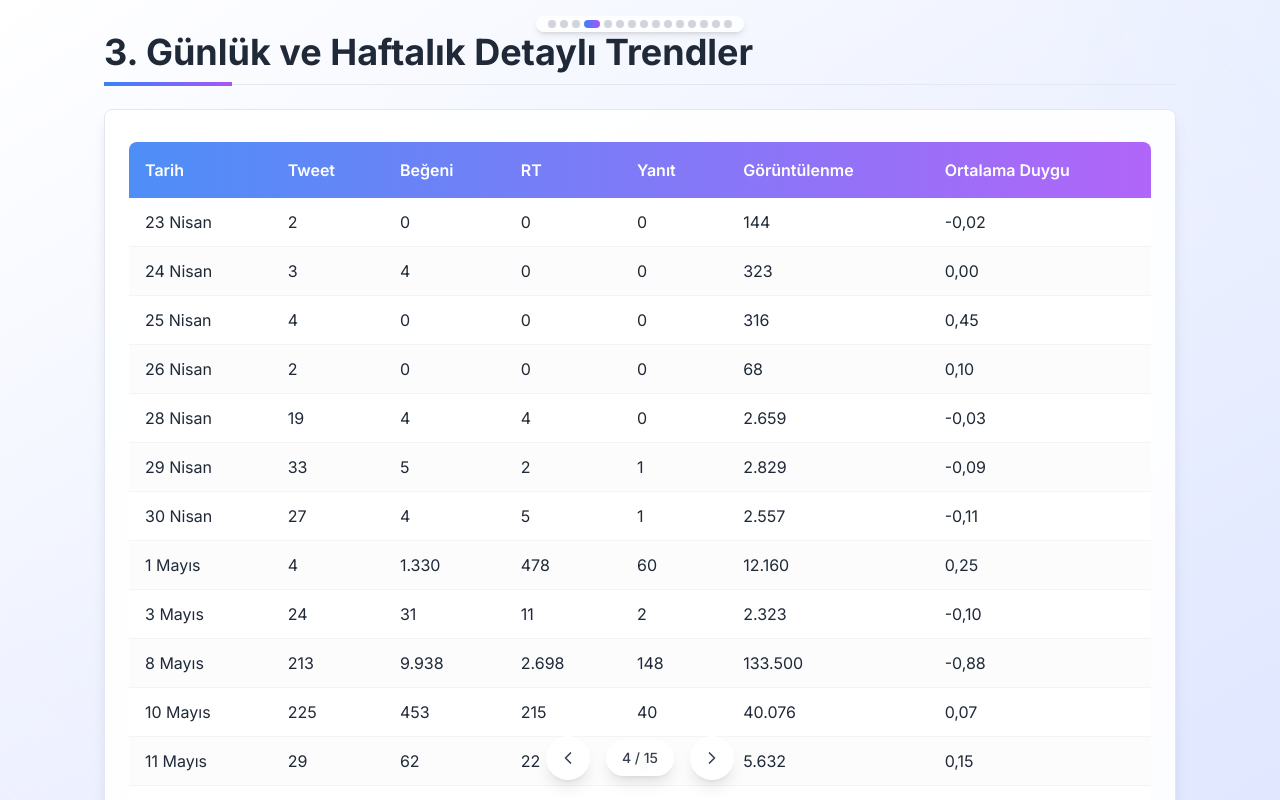
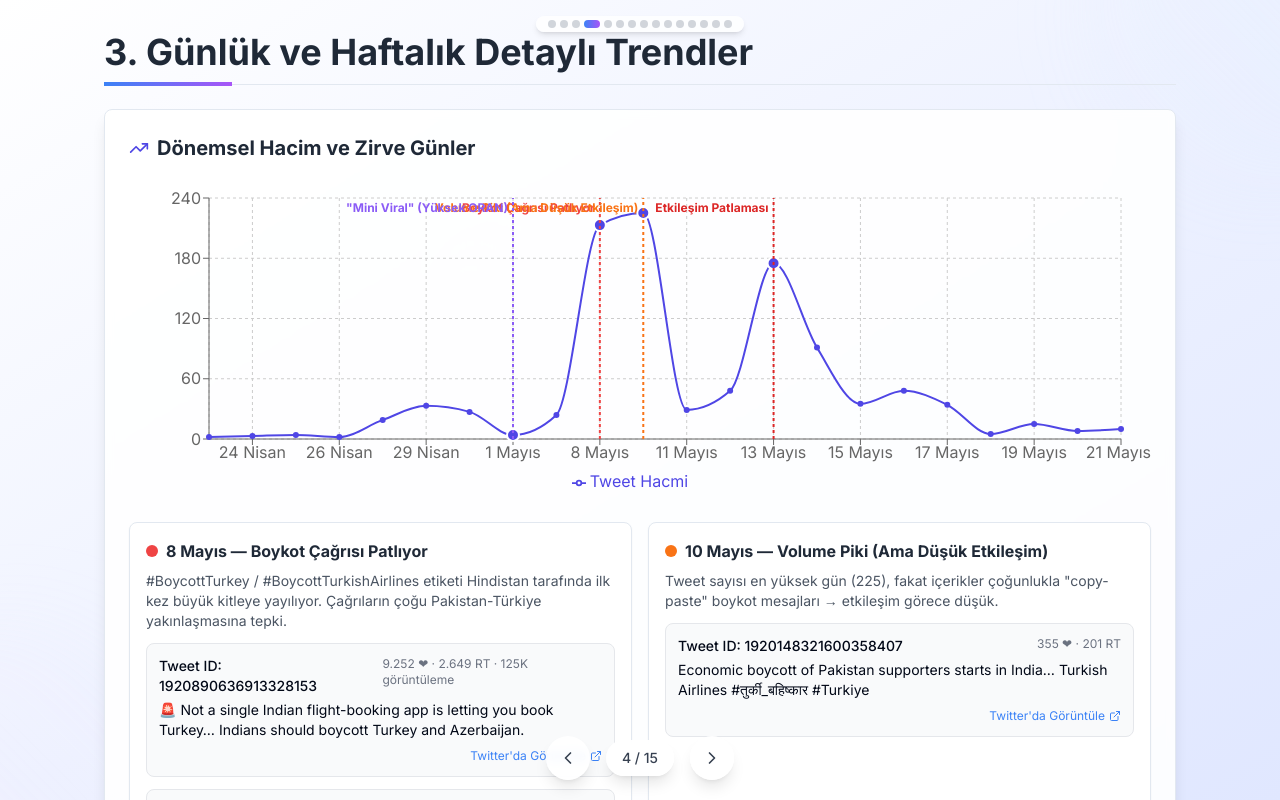
Before and after one commit to sametecem/report-hawk-india-crisis, a React (Vite) app: page / in a window 1280 px wide. Both pictures are taken after a click on the button 596 px from the left and 24 px from the top of the page. Built offline with nearby package versions, Linux system fonts and the light colour scheme.

Commit message:
Enhance Daily Trends Slide with peak details
Added interactive elements to the Daily Trends slide to highlight peak activity periods, including tooltips with details and links to relevant tweets.

```diff
--- a/src/components/slides/DailyTrendsSlide.tsx
+++ b/src/components/slides/DailyTrendsSlide.tsx
@@ -11,13 +11,249 @@ import {
   CartesianGrid,
   Tooltip,
   Legend,
-  ResponsiveContainer
+  ResponsiveContainer,
+  ReferenceLine,
+  ReferenceArea
 } from 'recharts';
 import { sentimentData } from '@/data/reportData';
+import { tweetVolumeData } from '@/data/reportData';
+import { HoverCard, HoverCardContent, HoverCardTrigger } from '@/components/ui/hover-card';
+import { ExternalLink, AlertCircle, TrendingUp } from 'lucide-react';
+import TweetCard from '@/components/TweetCard';
+import { Badge } from '@/components/ui/badge';
+
+// Peak days data
+const peakDaysData = [
+  {
+    date: "8 Mayıs",
+    title: "Boykot Çağrısı Patlıyor",
+    description: "#BoycottTurkey / #BoycottTurkishAirlines etiketi Hindistan tarafında ilk kez büyük kitleye yayılıyor. Çağrıların çoğu Pakistan-Türkiye yakınlaşmasına tepki.",
+    tweets: [
+      {
+        id: "1920890636913328153",
+        text: "🚨 Not a single Indian flight-booking app is letting you book Turkey… Indians should boycott Turkey and Azerbaijan.",
+        stats: "9.252 ❤ · 2.649 RT · 125K görüntüleme"
+      },
+      {
+        id: "1921147041190217791",
+        text: "Share max so Turkey becomes an abuse for every Indian! Boycott Turkey for tourism, boycott Turkish Airlines for travel!",
+        stats: "434 ❤ · 233 RT"
+      }
+    ],
+    color: "#ef4444",
+    position: { x: 9 } // index position in tweetVolumeData
+  },
+  {
+    date: "10 Mayıs",
+    title: "Volume Piki (Ama Düşük Etkileşim)",
+    description: "Tweet sayısı en yüksek gün (225), fakat içerikler çoğunlukla \"copy-paste\" boykot mesajları → etkileşim görece düşük.",
+    tweets: [
+      {
+        id: "1920148321600358407",
+        text: "Economic boycott of Pakistan supporters starts in India… Turkish Airlines #तुर्की_बहिष्कार #Turkiye",
+        stats: "355 ❤ · 201 RT"
+      }
+    ],
+    color: "#f97316",
+    position: { x: 10 }
+  },
+  {
+    date: "13 Mayıs",
+    title: "Etkileşim Patlaması",
+    description: "Medyada \"Hindistanlı turistler Türkiye-Azerbaycan'da yılda 6.000 cr ₹ harcıyor\" haberi yayılıyor; boykot savunucuları rakamı büyütüp paylaşıyor. 51K ❤ + 15K RT, rapordaki en büyük interaction.",
+    tweets: [
+      {
+        id: "1922291949068845502",
+        text: "🚨 Indian travellers spent nearly ₹6000 crore on tourism in Turkey & Azerbaijan in 2024. Let's keep our money for friends!",
+        stats: "13.757 ❤ · 3.784 RT · 185K görüntüleme"
+      }
+    ],
+    color: "#dc2626",
+    position: { x: 13 },
+    isHighlight: true
+  },
+  {
+    date: "1 Mayıs",
+    title: "\"Mini Viral\" (Yüksek ORAN)",
+    description: "Sadece 4 tweet atılıyor ama toplam 1.330 ❤ + 478 RT → en yüksek \"etkileşim / tweet\" oranı.",
+    tweets: [
+      {
+        id: "1920918289703391251",
+        text: "@ANI Boycott Turkish Airlines, flights & dramas in our country.",
+        stats: "307 ❤ · 72 RT"
+      }
+    ],
+    color: "#8b5cf6",
+    position: { x: 7 }
+  }
+];
 
 const DailyTrendsSlide = () => {
+  const volumeChartData = React.useMemo(() => {
+    return tweetVolumeData.map((item) => ({
+      ...item,
+      // Add isPeakDay property to the data points that match our peak days
+      isPeakDay: peakDaysData.some(peak => peak.date === item.name)
+    }));
+  }, []);
+
   return (
     <Slide title="3. Günlük ve Haftalık Detaylı Trendler" bgColor="bg-gradient-to-br from-white via-indigo-50 to-indigo-100">
+      <Card className="p-6 shadow-lg bg-white/90 backdrop-blur-sm mb-6">
+        <div className="flex items-center gap-2 mb-4">
+          <TrendingUp className="w-5 h-5 text-indigo-600" />
+          <h3 className="text-xl font-bold text-gray-800">Dönemsel Hacim ve Zirve Günler</h3>
+        </div>
+
+        <div className="h-80 mb-6">
+          <ResponsiveContainer width="100%" height="100%">
+            <LineChart
+              data={volumeChartData}
+              margin={{ top: 20, right: 30, left: 20, bottom: 5 }}
+            >
+              <CartesianGrid strokeDasharray="3 3" />
+              <XAxis dataKey="name" />
+              <YAxis />
+              <Tooltip
+                formatter={(value) => [`${value} tweet`, "Hacim"]}
+                labelFormatter={(label) => `Tarih: ${label}`}
+                contentStyle={{
+                  backgroundColor: "white",
+                  borderRadius: "8px",
+                  boxShadow: "0 4px 6px -1px rgba(0, 0, 0, 0.1), 0 2px 4px -1px rgba(0, 0, 0, 0.06)",
+                  border: "none"
+                }}
+              />
+              <Legend />
+              <Line
+                type="monotone"
+                dataKey="tweets"
+                stroke="#4f46e5"
+                strokeWidth={2}
+                dot={(props) => {
+                  const { cx, cy, payload } = props;
+                  const isPeakDay = payload.isPeakDay;
+
+                  return isPeakDay ? (
+                    <circle
+                      cx={cx}
+                      cy={cy}
+                      r={6}
+                      fill="#4f46e5"
+                      stroke="white"
+                      strokeWidth={2}
+                    />
+                  ) : (
+                    <circle
+                      cx={cx}
+                      cy={cy}
+                      r={3}
+                      fill="#4f46e5"
+                    />
+                  );
+                }}
+                activeDot={{ r: 8 }}
+                name="Tweet Hacmi"
+              />
+
+              {/* Add reference lines for the peak days */}
+              {peakDaysData.map((peak, index) => (
+                <ReferenceLine
+                  key={index}
+                  x={peak.date}
+                  stroke={peak.color}
+                  strokeDasharray="3 3"
+                  strokeWidth={2}
+                  label={{
+                    value: peak.title,
+                    position: 'insideTopRight',
+                    fill: peak.color,
+                    fontSize: 12,
+                    fontWeight: 'bold'
+                  }}
+                />
+              ))}
+            </LineChart>
+          </ResponsiveContainer>
+        </div>
+
+        {/* Peak Days Cards */}
+        <div className="grid grid-cols-1 md:grid-cols-2 gap-4">
+          {peakDaysData.map((peak, index) => (
+            <Card
+              key={index}
+              className={`p-4 ${peak.isHighlight ? 'border-2 border-red-500' : ''}`}
+            >
+              <div className="flex justify-between items-start mb-2">
+                <div className="flex items-center gap-2">
+                  <div
+                    className="w-3 h-3 rounded-full"
+                    style={{ backgroundColor: peak.color }}
+                  ></div>
+                  <h4 className="font-bold text-gray-800">{peak.date} — {peak.title}</h4>
+                </div>
+                {peak.isHighlight && (
+                  <Badge variant="destructive" className="text-xs">Rekor Etkileşim</Badge>
+                )}
+              </div>
+
+              <p className="text-sm text-gray-600 mb-3">{peak.description}</p>
+
+              <div className="space-y-3">
+                {peak.tweets.map((tweet, tweetIndex) => (
+                  <HoverCard key={tweetIndex}>
+                    <HoverCardTrigger asChild>
+                      <div className={`
+                        p-3 rounded-lg border cursor-pointer
+                        ${peak.isHighlight ? 'bg-red-50 border-red-200' : 'bg-gray-50 border-gray-200'}
+                        hover:shadow-md transition-shadow
+                      `}>
+                        <div className="flex justify-between items-start">
+                          <p className="text-sm font-medium">Tweet ID: {tweet.id}</p>
+                          <span className="text-xs text-gray-500">{tweet.stats}</span>
+                        </div>
+                        <p className="text-sm mt-1 line-clamp-2">{tweet.text}</p>
+                        <div className="flex justify-end mt-2">
+                          <a
+                            href={`https://twitter.com/x/status/${tweet.id}`}
+                            target="_blank"
+                            rel="noopener noreferrer"
+                            className="text-xs text-blue-500 hover:text-blue-700 flex items-center gap-1"
+                          >
+                            <span>Twitter'da Görüntüle</span>
+                            <ExternalLink className="w-3 h-3" />
+                          </a>
+                        </div>
+                      </div>
+                    </HoverCardTrigger>
+                    <HoverCardContent className="w-80 p-0">
+                      <div className="p-4">
+                        <h5 className="text-sm font-semibold text-gray-900 mb-2">
+                          Tweet Detayı
+                        </h5>
+                        <p className="text-sm text-gray-700 mb-3">{tweet.text}</p>
+                        <div className="flex items-center justify-between text-xs text-gray-500">
+                          <span>{tweet.stats}</span>
+                          <a
+                            href={`https://twitter.com/x/status/${tweet.id}`}
+                            target="_blank"
+                            rel="noopener noreferrer"
+                            className="text-blue-500 hover:text-blue-700 flex items-center gap-1"
+                          >
+                            <span>Tweeti Görüntüle</span>
+                            <ExternalLink className="w-3 h-3" />
+                          </a>
+                        </div>
+                      </div>
+                    </HoverCardContent>
+                  </HoverCard>
+                ))}
+              </div>
+            </Card>
+          ))}
+        </div>
+      </Card>
+
       <Card className="p-6 shadow-lg bg-white/90 backdrop-blur-sm">
         <div className="overflow-x-auto">
           <Table
```
